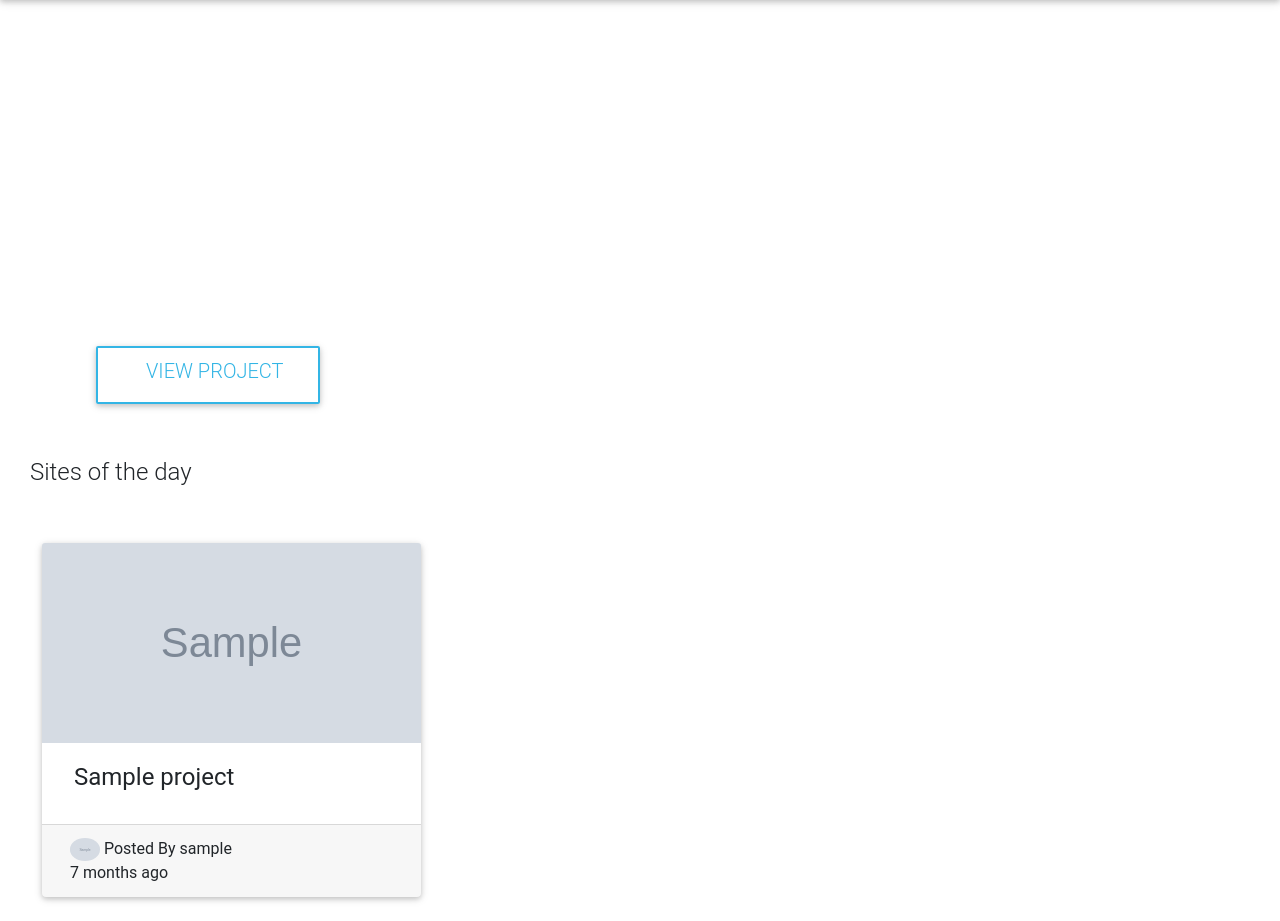
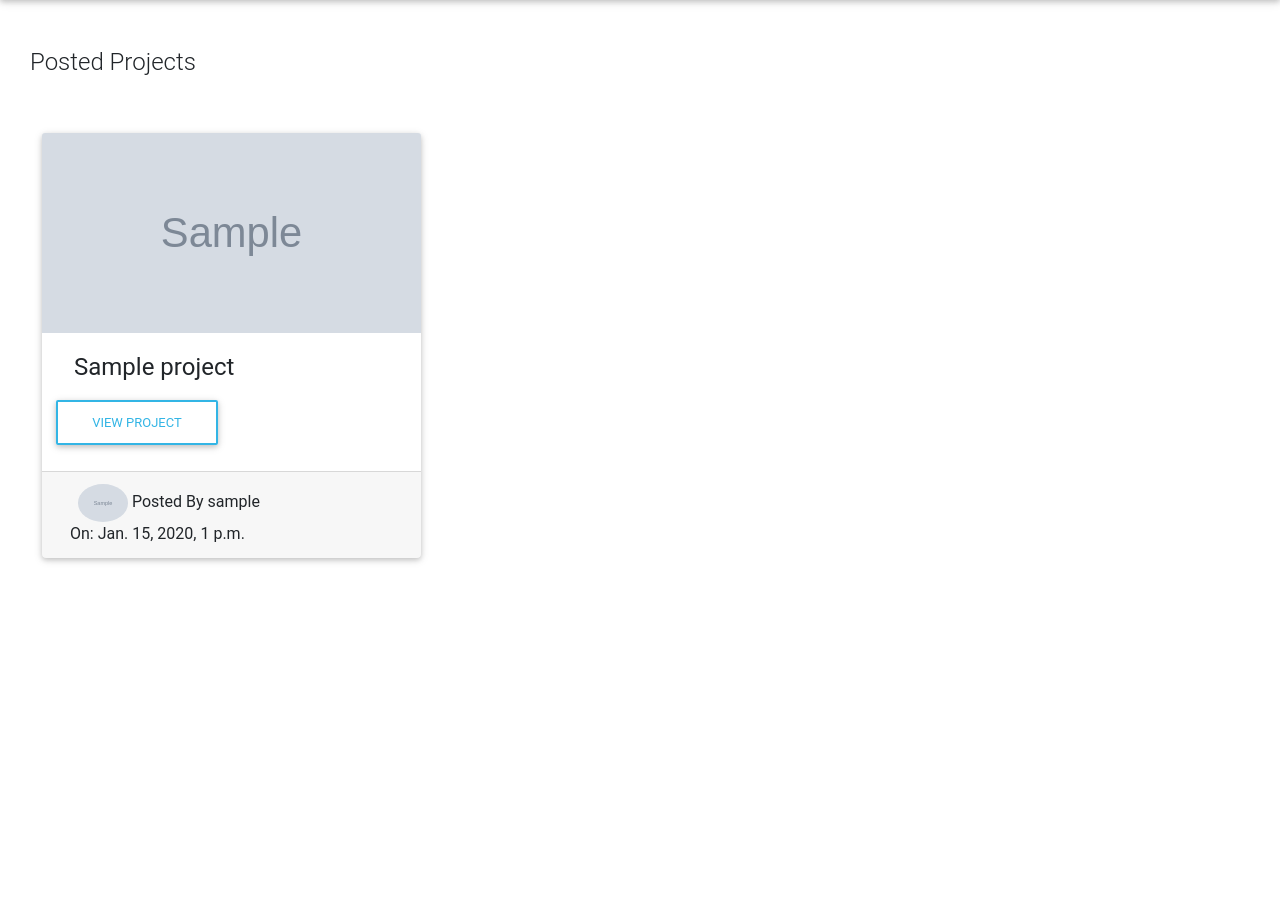
Before and after one commit to Frankline-Kiplangat/git-awwards, a Django app: page / in a window 1280 px wide. Shown: the part 56-977 px from the top of the page. After the commit the page ends 619 px from the top, so only its background shows below. Run offline with Django 3.2, Linux system fonts and the light colour scheme; a user stored in the database is signed in; tables that the repository leaves empty hold one stand-in row (values such as "Sample post"); grey boxes marked "Sample" are stand-in pictures; some libraries are stand-ins or nearby versions.

Commit message:
Fix bugs

```diff
--- a/awwards/templates/base.html
+++ b/awwards/templates/base.html
@@ -35,19 +35,6 @@
         <script src="https://ajax.googleapis.com/ajax/libs/jquery/3.2.1/jquery.min.js"></script>
         <link rel="stylesheet" href="{% static 'star-ratings/css/star-ratings.css' %}">
 <script type="text/javascript" src="{% static 'star-ratings/js/dist/star-ratings.min.js' %}"></script>
-    <script src="https://code.jquery.com/jquery-3.3.1.slim.min.js" integrity="sha384-q8i/X+965DzO0rT7abK41JStQIAqVgRVzpbzo5smXKp4YfRvH+8abtTE1Pi6jizo" crossorigin="anonymous"></script>
-    <script src="https://cdnjs.cloudflare.com/ajax/libs/popper.js/1.14.7/umd/popper.min.js" integrity="sha384-UO2eT0CpHqdSJQ6hJty5KVphtPhzWj9WO1clHTMGa3JDZwrnQq4sF86dIHNDz0W1" crossorigin="anonymous"></script>
-    <script src="https://stackpath.bootstrapcdn.com/bootstrap/4.3.1/js/bootstrap.min.js" integrity="sha384-JjSmVgyd0p3pXB1rRibZUAYoIIy6OrQ6VrjIEaFf/nJGzIxFDsf4x0xIM+B07jRM" crossorigin="anonymous"></script>
-    <script type="text/javascript" src="https://cdnjs.cloudflare.com/ajax/libs/jquery/3.4.1/jquery.min.js"></script>
-    <!-- Bootstrap tooltips -->
-    <script type="text/javascript" src="https://cdnjs.cloudflare.com/ajax/libs/popper.js/1.14.4/umd/popper.min.js"></script>
-    <!-- Bootstrap core JavaScript -->
-    <script type="text/javascript" src="https://cdnjs.cloudflare.com/ajax/libs/twitter-bootstrap/4.3.1/js/bootstrap.min.js"></script>
-    <!-- MDB core JavaScript -->
-    <script type="text/javascript" src="https://cdnjs.cloudflare.com/ajax/libs/mdbootstrap/4.8.11/js/mdb.min.js"></script>
-    <script src="https://maxcdn.bootstrapcdn.com/bootstrap/3.3.7/js/bootstrap.min.js" integrity="sha384-Tc5IQib027qvyjSMfHjOMaLkfuWVxZxUPnCJA7l2mCWNIpG9mGCD8wGNIcPD7Txa" crossorigin="anonymous"></script>
-    <script type="text/javascript" src="{% static 'star-ratings/js/dist/star-ratings.min.js' %}"></script>
-
 
      {% bootstrap_javascript %}
     {% endblock %}
--- a/awwards/templates/index.html
+++ b/awwards/templates/index.html
@@ -4,11 +4,7 @@
 
 <div class="container-full banner content">
 <div class=" overlaybanner ">
-  <br><br><br><br><br><br><br><br><br><br><br><br><br><br>
 
-  <div class=" ml-5">
-    <a  class="text-white ml-5 pl-5 text-uppercase btn btn-outline-info" href="https://frankline-kiplangat.github.io/Delani-studio/" target="_blank"><h5>View Project</h5></a>
-  </div>
 </div>
 
 </div>
@@ -18,7 +14,7 @@
     <div class="container-fluid mb-5">
       <div class="row">
         <div class="col-md-8">
-          <h4>Sites of the day</h4>
+          <h4>Posted Projects</h4>
         </div>
         <div class="col-md-4">
         </div>
@@ -38,12 +34,12 @@
 
                       <div class="card-body pr-2 pl-2 pr-2 mr-2">
                         <h4 class="card-title ml-4"> {{ project_item.title }}</h4>
-
+                        <a  class="btn btn-outline-info" href="https://frankline-kiplangat.github.io/Delani-studio/" target="_blank">View Project</a>
                       </div>
                       <div class="card-footer">
-                        <span class="dark-text ml-2 mt-2"><img src="{{ project_item.author.profile.image.url }}" alt=""  style="width: 30px; border-radius: 50%;">
+                        <span class="dark-text ml-3 mt-2"><img src="{{ project_item.author.profile.image.url }}" alt=""  style="width: 50px; border-radius: 50%;">
                         Posted By {{project_item.author}} <br>
-                          <span class="ml-2 dark-text">{{project_item.created_date|timesince}}  ago</span></span>
+                          <span class="ml-2 dark-text">On: {{project_item.created_date}}</span></span>
                       </div>
                     </div>
 
```
Also changed, not shown: awwards/templates/project.html (+6 -6 lines), awwards/templates/search.html (+6 -5 lines).
